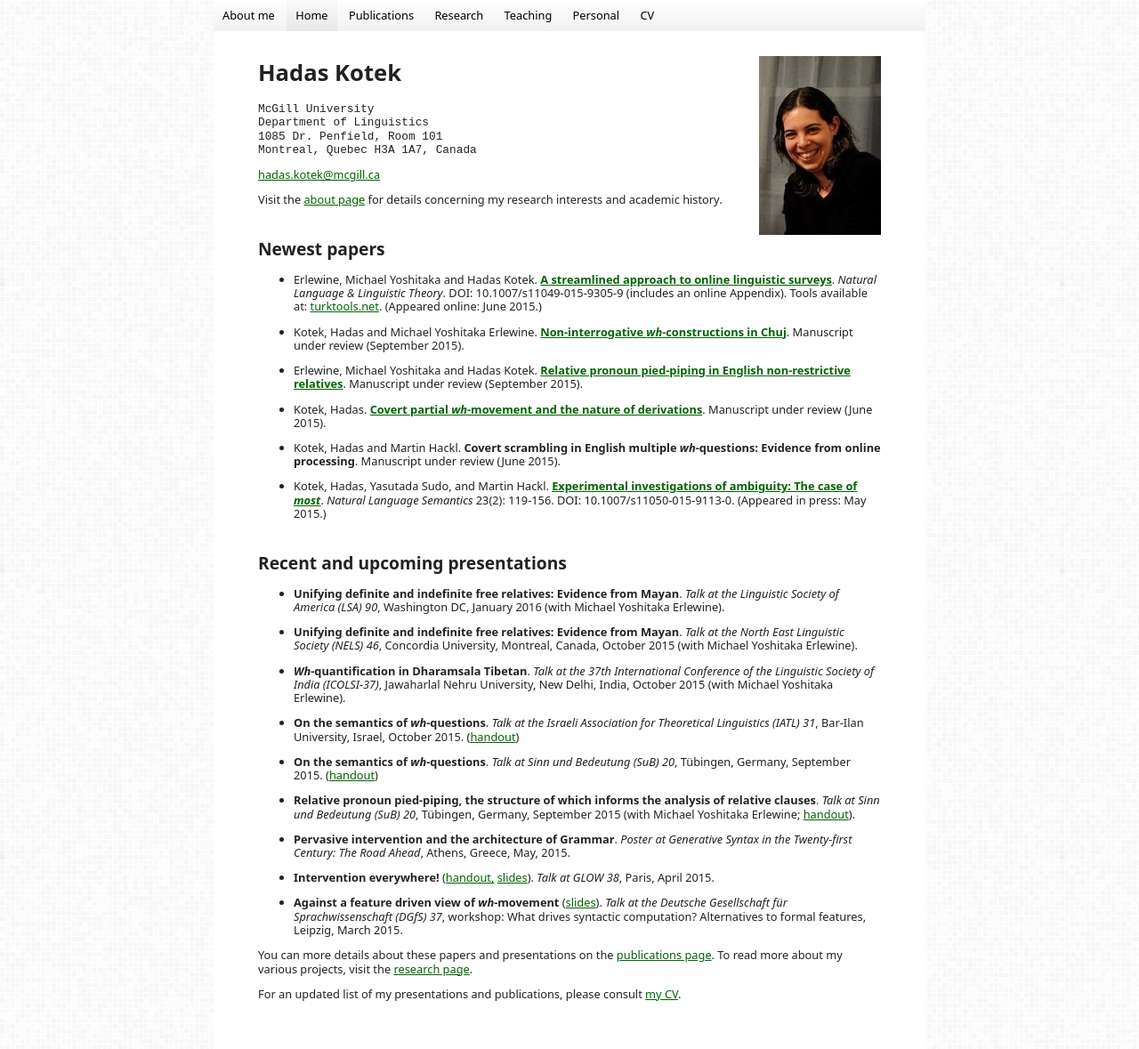
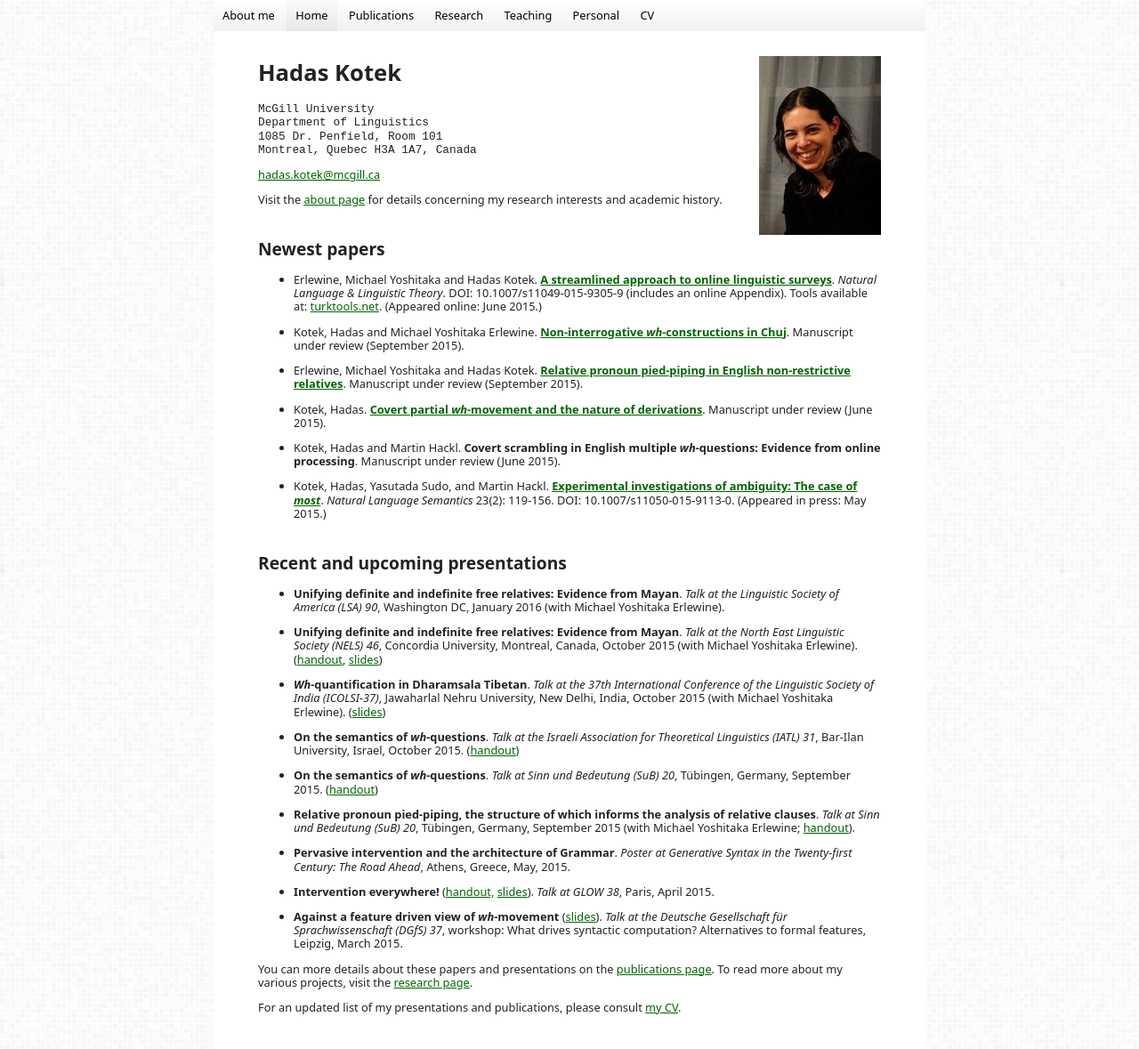
Before and after one commit to hkotek/hkotek.com, a Jekyll site: the page built from index.md, in a window 1280 px wide and 1203 px high. Shown: the top 1179 px of the window at 89% size. Built offline with Jekyll 4.4.1, drawn with Linux system fonts in a browser that asks for light colours.

Commit message:
update NELS, ICOLSI slides

```diff
--- a/index.md
+++ b/index.md
@@ -45,9 +45,9 @@ Recent and upcoming presentations
 
 * **Unifying definite and indefinite free relatives: Evidence from Mayan**. *Talk at the Linguistic Society of America (LSA) 90*, Washington DC, January 2016 (with Michael Yoshitaka Erlewine).
 
-* **Unifying definite and indefinite free relatives: Evidence from Mayan**. *Talk at the North East Linguistic Society (NELS) 46*, Concordia University, Montreal, Canada, October 2015 (with Michael Yoshitaka Erlewine).
+* **Unifying definite and indefinite free relatives: Evidence from Mayan**. *Talk at the North East Linguistic Society (NELS) 46*, Concordia University, Montreal, Canada, October 2015 (with Michael Yoshitaka Erlewine). ([handout](NELS2015-handout-2up.pdf), [slides](NELS2015-slides-trans.pdf))
 
-* ***Wh*-quantification in Dharamsala Tibetan**. *Talk at the  37th International Conference of the Linguistic Society of India (ICOLSI-37)*,  Jawaharlal Nehru University, New Delhi, India, October 2015 (with Michael Yoshitaka Erlewine).
+* ***Wh*-quantification in Dharamsala Tibetan**. *Talk at the  37th International Conference of the Linguistic Society of India (ICOLSI-37)*,  Jawaharlal Nehru University, New Delhi, India, October 2015 (with Michael Yoshitaka Erlewine). ([slides](ICOLSI-slides-trans.pdf))
 
 * **On the semantics of *wh*-questions**. *Talk at the Israeli Association for Theoretical Linguistics (IATL) 31*, Bar-Ilan University, Israel, October 2015. ([handout](IATL-handout.pdf))
 
```
Also changed, not shown: 4 other files.
